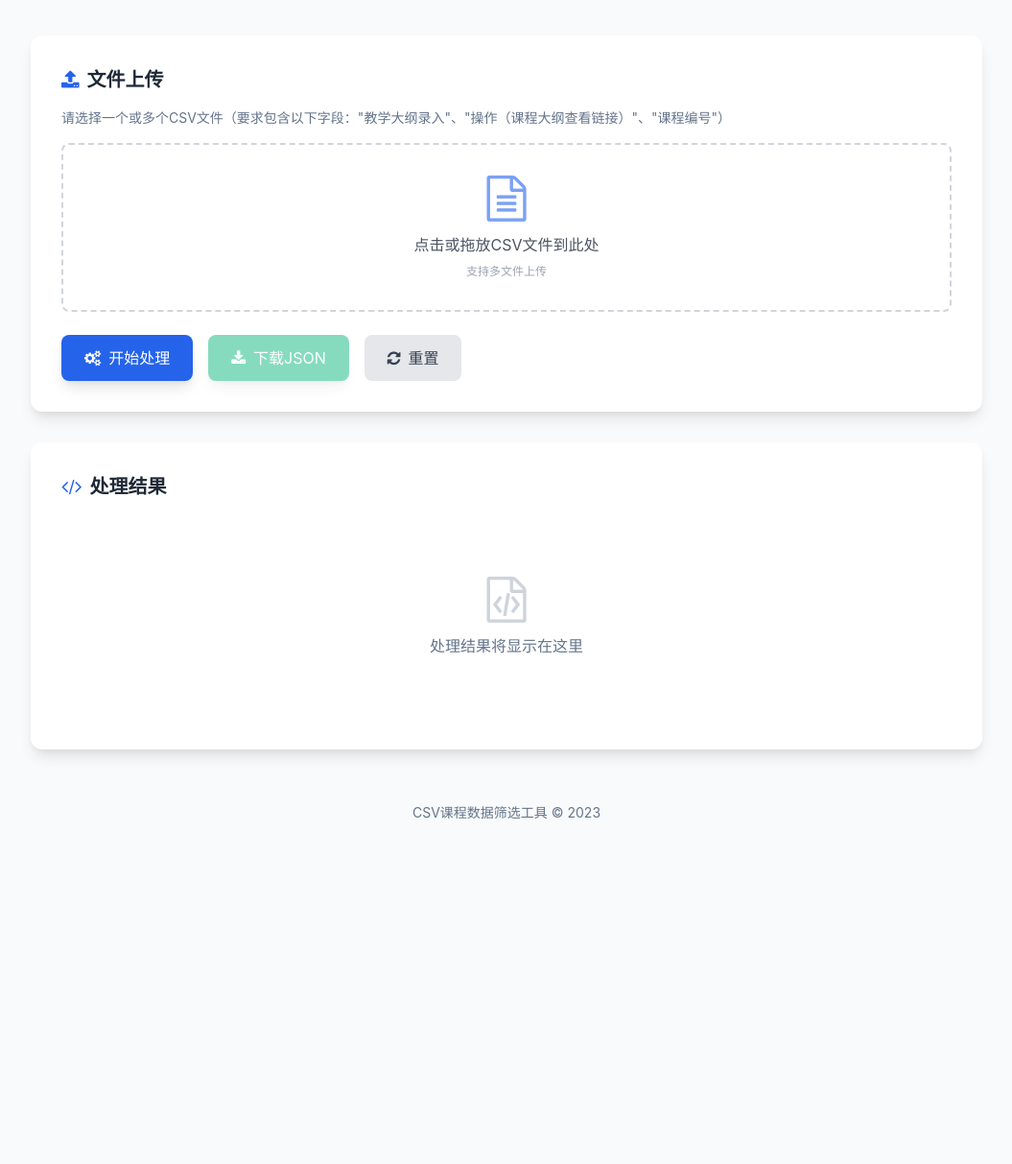
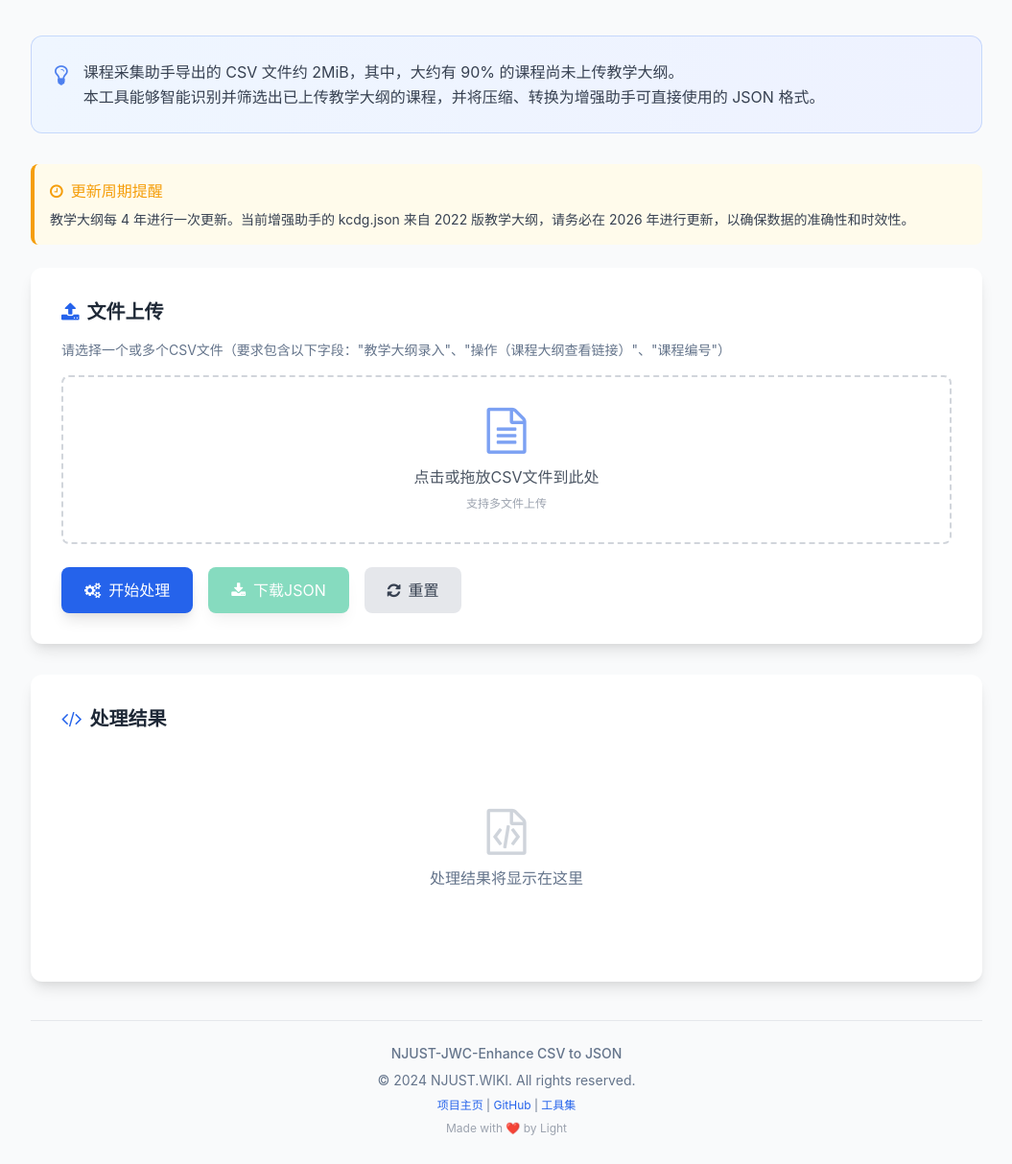
Before and after one commit to NJUST-OpenLib/NJUST-JWC-Enhance, a plain HTML site: page tools/csv2json.html in a window 1280 px wide. Shown: the part 125-1338 px from the top of the page at 96% size, without its empty margins (112-1167 px from the left). Before the commit the page ends 1030 px from the top, so only its background shows below. Drawn offline with nearby package versions, Linux system fonts and the light colour scheme.

Commit message:
feat(tools): 更新工具页面样式和功能说明
为工具集页面添加页脚样式，更新课程数据解析器和CSV转JSON工具的说明文本
在课程数据解析器和CSV转JSON工具页面添加详细使用说明和版权信息

```diff
--- a/tools/csv2json.html
+++ b/tools/csv2json.html
@@ -58,9 +58,37 @@
       </h1>
       <p class="text-secondary max-w-2xl mx-auto">
         上传CSV文件，筛选并提取课程数据，导出为JSON格式
+
       </p>
     </header>
+<div class="bg-gradient-to-r from-blue-50 to-indigo-50 rounded-xl p-6 mb-8 border border-primary/20">
+  <div class="flex items-start gap-4">
+    <div class="flex-shrink-0">
+      <i class="fa fa-lightbulb-o text-2xl text-primary/80"></i>
+    </div>
+    <div class="space-y-4">
+      <div class="text-gray-700">
+        <p class="leading-relaxed">
+          课程采集助手导出的 CSV 文件约 2MiB，其中，大约有 90% 的课程尚未上传教学大纲。<br>
+          本工具能够智能识别并筛选出已上传教学大纲的课程，并将压缩、转换为增强助手可直接使用的 JSON 格式。
+        </p>
+      </div>
 
+    </div>
+
+  </div>
+
+</div>
+<div class="bg-amber-50 rounded-lg p-4 border-l-4 border-warning">
+        <div class="flex items-center gap-2 text-warning font-medium mb-2">
+          <i class="fa fa-clock-o"></i>
+          <span>更新周期提醒</span>
+        </div>
+        <p class="text-gray-700 text-sm">
+          教学大纲每 4 年进行一次更新。当前增强助手的 kcdg.json 来自 2022 版教学大纲，请务必在 2026 年进行更新，以确保数据的准确性和时效性。
+        </p>
+      </div>
+      <br>
     <!-- 主内容卡片 -->
     <div class="bg-white rounded-xl card-shadow p-6 md:p-8 mb-8 transition-all duration-300 hover:shadow-lg">
       <div class="mb-6">
@@ -140,8 +168,17 @@
     </div>
 
     <!-- 页脚 -->
-    <footer class="mt-10 text-center text-secondary text-sm py-4">
-      <p>CSV课程数据筛选工具 &copy; 2023</p>
+    <footer class="mt-10 pt-6 border-t border-gray-200">
+      <div class="text-center text-secondary text-sm space-y-2">
+        <p class="font-medium">NJUST-JWC-Enhance CSV to JSON</p>
+        <p>&copy; 2024 NJUST.WIKI. All rights reserved.</p>
+        <p class="text-xs">
+          <a href="https://njust.wiki/" class="text-primary hover:underline">项目主页</a> |
+          <a href="https://github.com/NJUST-OpenLib/NJUST-JWC-Enhance" class="text-primary hover:underline">GitHub</a> |
+          <a href="index.html" class="text-primary hover:underline">工具集</a>
+        </p>
+        <p class="text-xs text-gray-400">Made with ❤️ by Light</p>
+      </div>
     </footer>
   </div>
 
```
Also changed, not shown: tools/index.html (+17 -1 lines), tools/xxk.html (+21 -4 lines).
